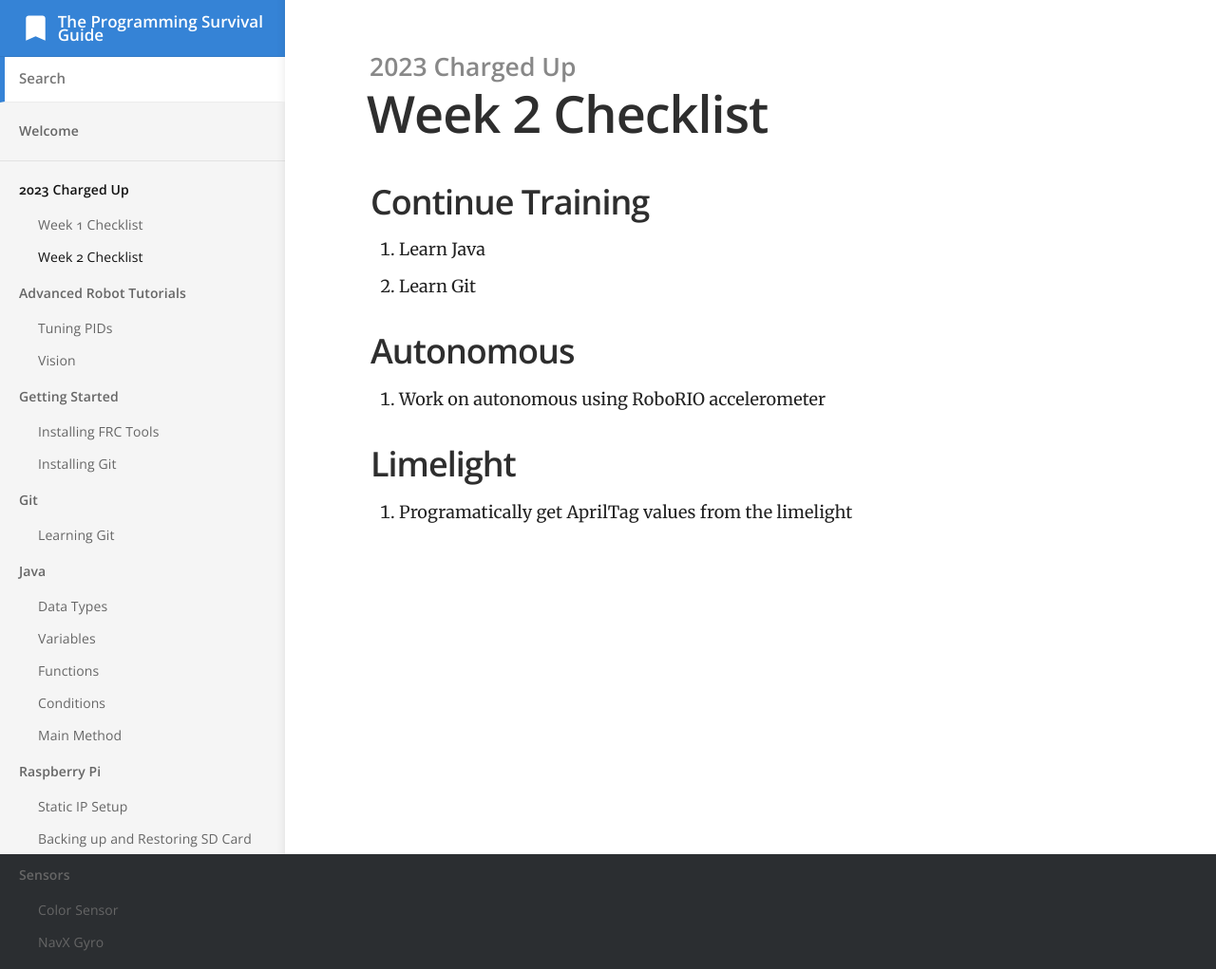
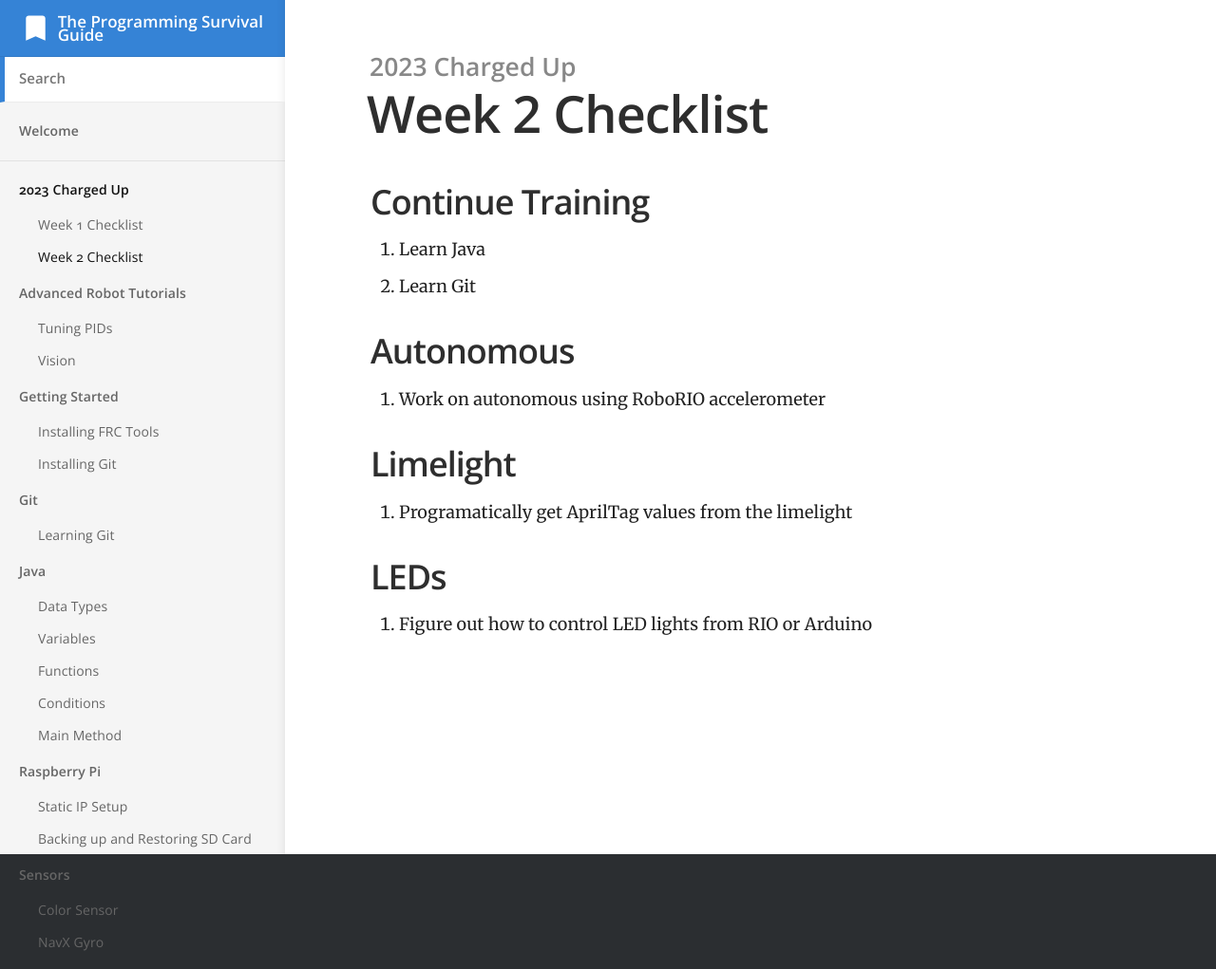
Before and after one commit to Team2445/The-Programming-Survival-Guide, a Jekyll site: the page built from _docs/2023-charged-up/week-2-checklist.md, in a window 1280 px wide. Shown: the whole page at 95% size. Built offline with Jekyll 4.4.1, drawn with Linux system fonts in a browser that asks for light colours.

Commit message:
Add lights for week2

```diff
--- a/_docs/2023-charged-up/week-2-checklist.md
+++ b/_docs/2023-charged-up/week-2-checklist.md
@@ -12,3 +12,6 @@ order: 2
 
 ## Limelight
 1. Programatically get AprilTag values from the limelight
+
+## LEDs
+1. Figure out how to control LED lights from RIO or Arduino
```
